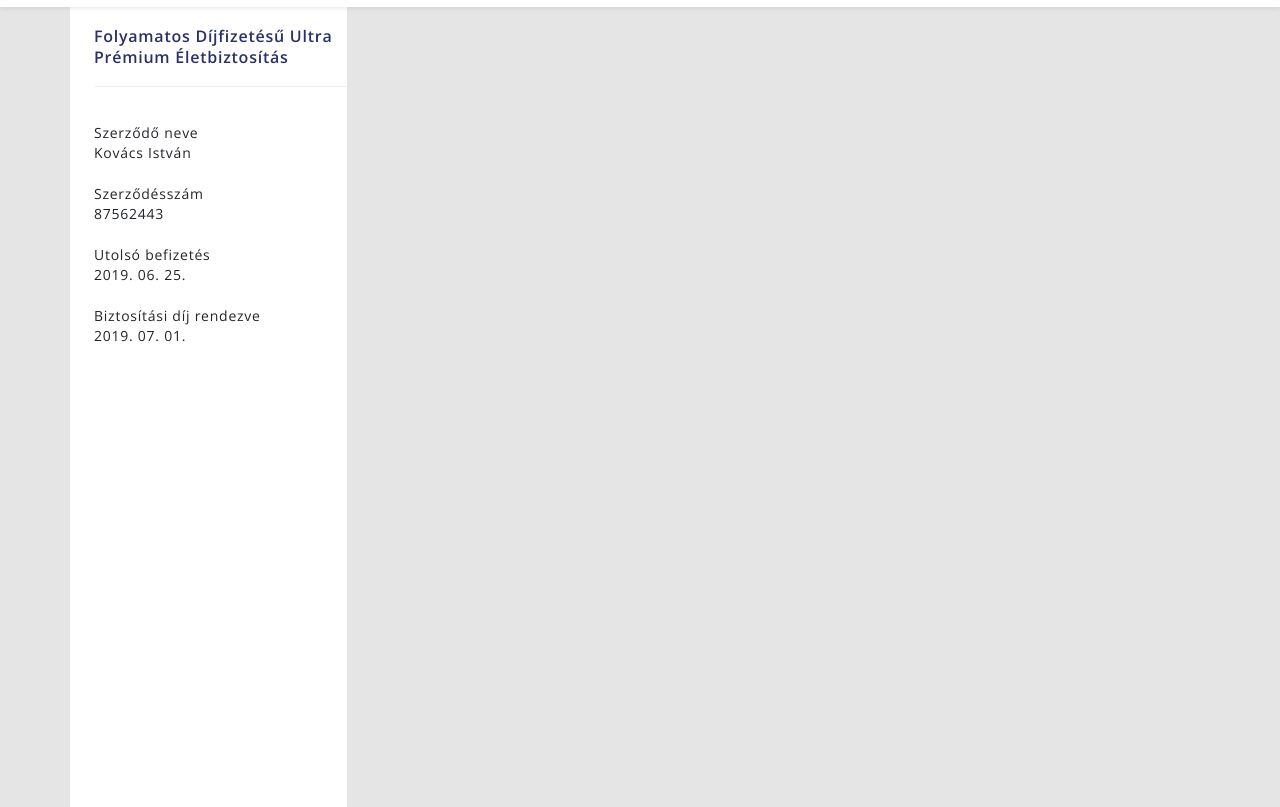
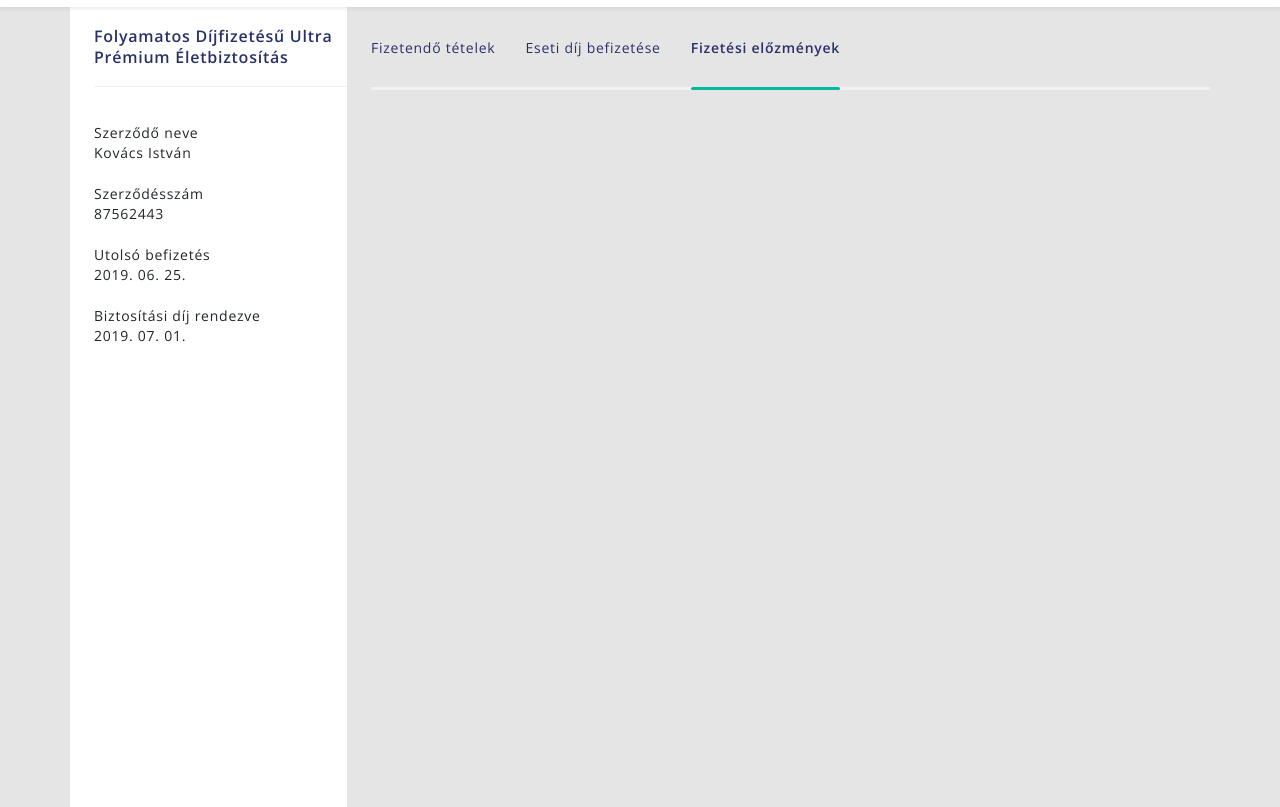
Before and after one commit to nyesoviktoria/groupama-payment-history, a website built with webpack: page index.html in a window 1280 px wide. Shown: the part 73-880 px from the top of the page. Built offline with nearby package versions, Linux system fonts and the light colour scheme.

```diff
--- a/index.html
+++ b/index.html
@@ -48,6 +48,14 @@
             </dl>
           </div>
         </div>
+
+        <div class="col-12 col-lg-9 px-0 ps-3">
+          <ul class="navigation-items px-0 my-0">
+            <li>Fizetendő tételek</li>
+            <li>Eseti díj befizetése</li>
+            <li class="active">Fizetési előzmények</li>
+          </ul>
+        </div>
       </div>
     </div>
   </body>
--- a/src/sass/main.scss
+++ b/src/sass/main.scss
@@ -47,3 +47,33 @@
 .client-data-details-list dd {
   margin-bottom: 20px;
 }
+
+.navigation-items {
+  align-items: center;
+  border-bottom: 3px solid $grey-lightest;
+  box-sizing: content-box;
+  color: $blue-dark;
+  display: flex;
+  font-size: 14px;
+  gap: 30px;
+  height: 80px;
+  letter-spacing: 0.75px;
+  list-style: none;
+}
+
+.active {
+  font-weight: 600;
+  position: relative;
+}
+
+.active:after {
+  background: $green;
+  border-radius: 2px;
+  bottom: 0;
+  content: "";
+  display: block;
+  height: 3px;
+  position: absolute;
+  transform: translateY(32px);
+  width: 100%;
+}
```
